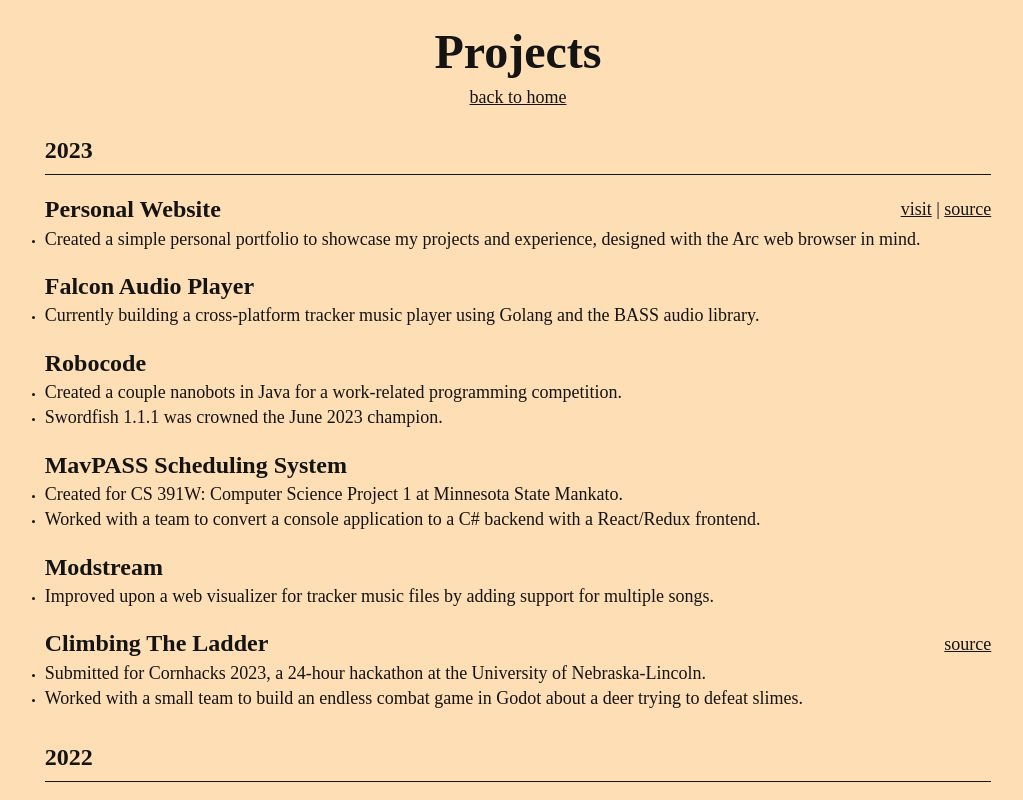
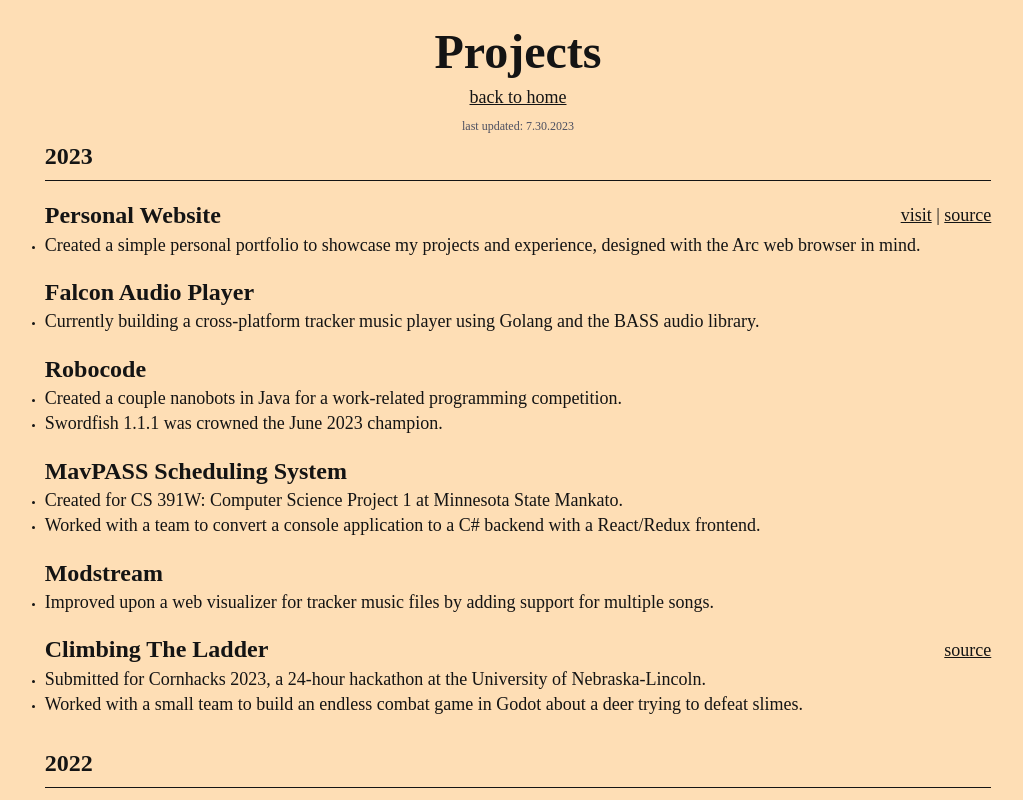
Before and after one commit to heroldev/arcless, a React (Vite) app: page /projects in a window 1280 px wide. Shown: the top 800 px of the page, without its empty margins (122-1145 px from the left). Built offline with nearby package versions, Linux system fonts and the light colour scheme.

Commit message:
add last updated

```diff
--- a/src/views/Projects/Projects.less
+++ b/src/views/Projects/Projects.less
@@ -30,7 +30,7 @@
   place-items: center;
   margin-top: 1.8em;
   margin-right: 0px;
-  margin-bottom: 2.4em;
+  margin-bottom: 0.6em;
   margin-left: 0px;
 }
 
--- a/src/views/Projects/Projects.tsx
+++ b/src/views/Projects/Projects.tsx
@@ -15,6 +15,7 @@ const Projects = () => {
       <div className="x-container-header">
         <h1 className={"x-title-name"}>Projects</h1>
         <p><Link to="/">back to home</Link></p>
+        <p className="x-p-footer" style={{paddingTop: "0.6em"}}>last updated: 7.30.2023</p>
       </div>
       {
         [...getProjects().keys()].map((year, idx) => {
```
